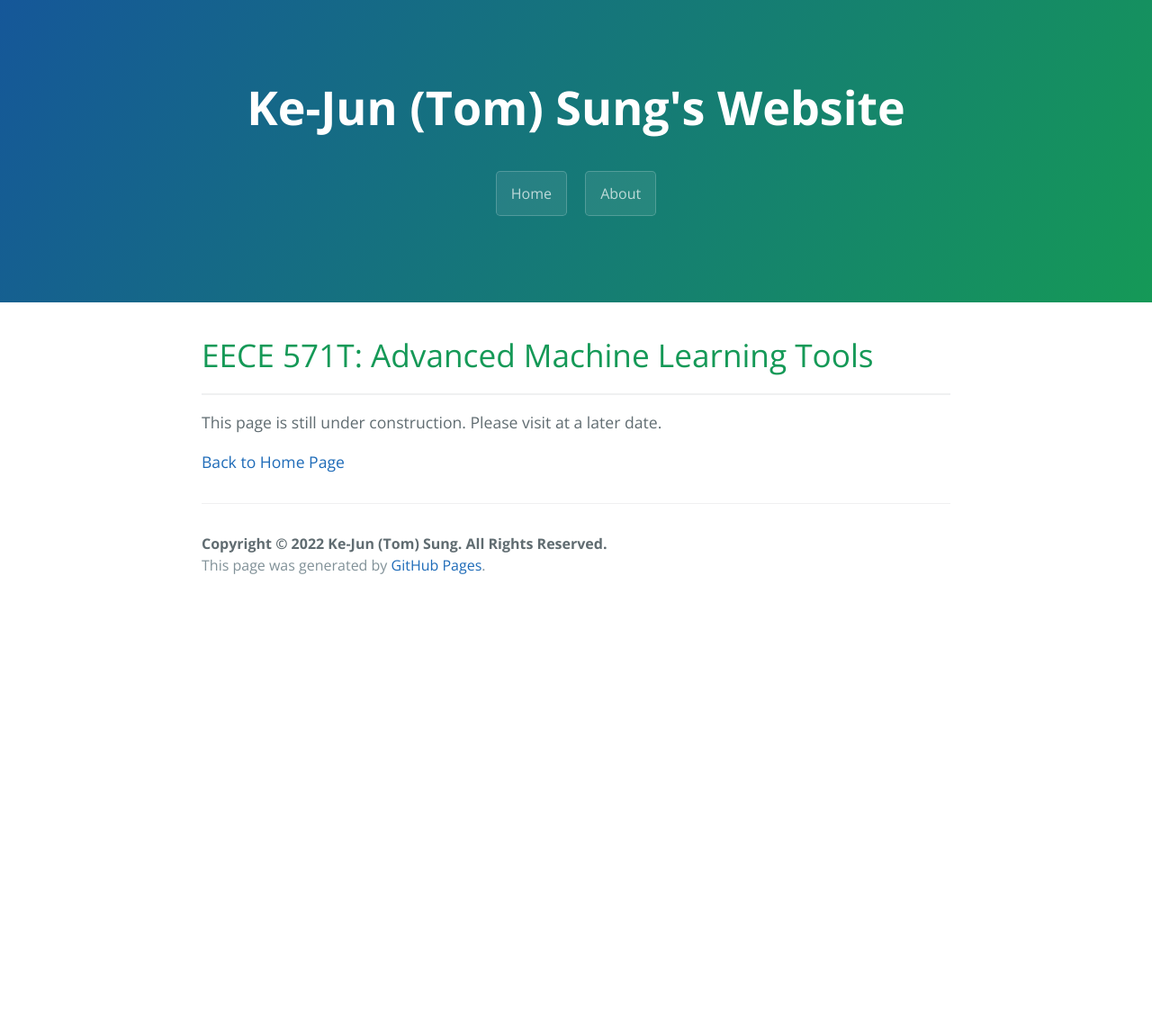
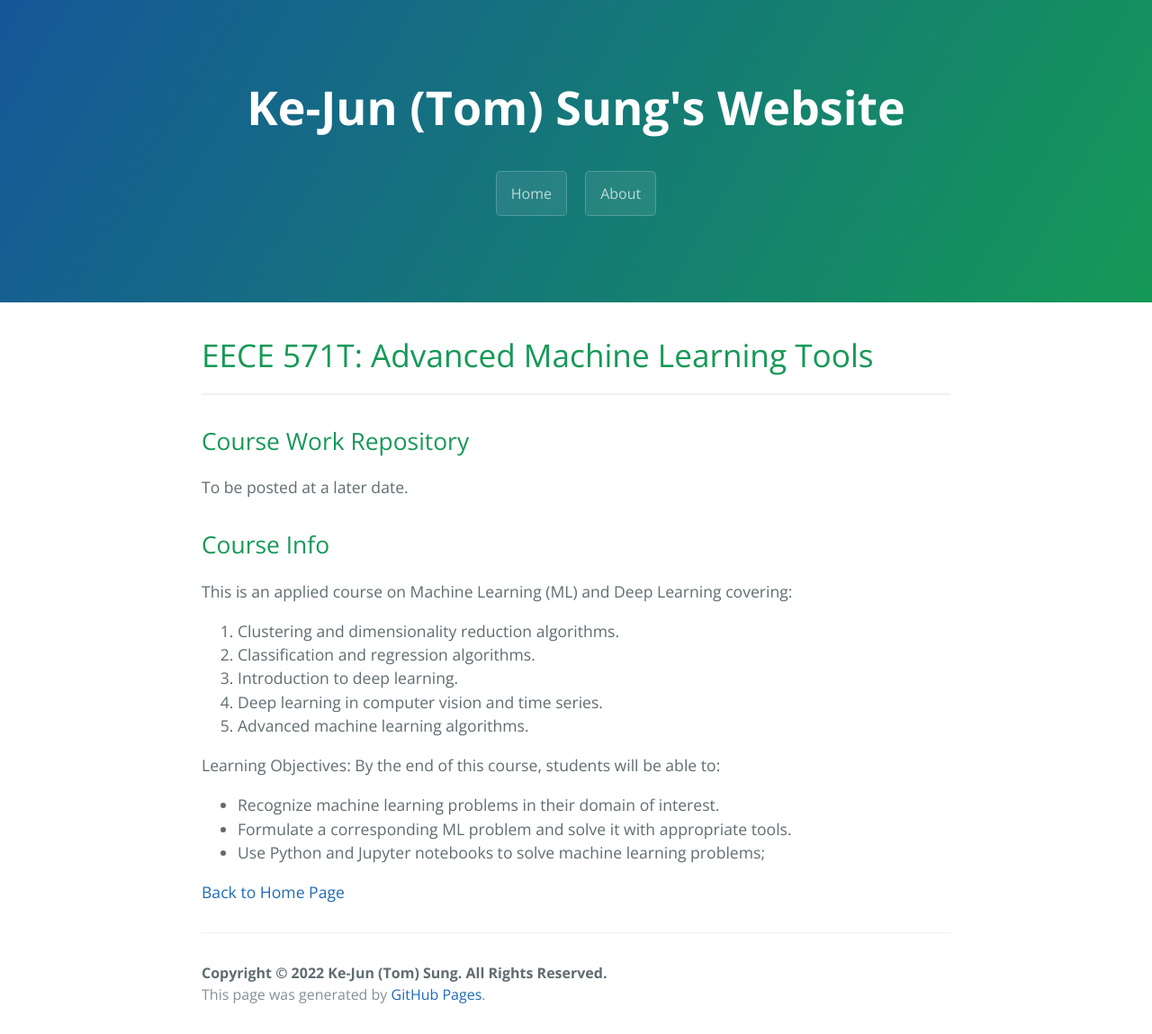
Before and after one commit to tkjsung/tkjsung.github.io, a Jekyll site: the page built from md_files/eece571t.md, in a window 1280 px wide. Shown: the whole page at 90% size. Built offline with Jekyll 4.4.1, drawn with Linux system fonts in a browser that asks for light colours; the repository's description, which GitHub fills in, is left out; before the commit the page ends 900 px from its top, so only the background shows below that.

Commit message:
Updated relevant pages

```diff
--- a/md_files/eece571t.md
+++ b/md_files/eece571t.md
@@ -7,17 +7,28 @@ title: EECE 571T Advanced Machine Learning Tools
 
 * * *
 
-This page is still under construction. Please visit at a later date.
+## Course Work Repository
 
-<!-- ## Course Work Repository -->
+To be posted at a later date.
 
 <!-- Hardware Description Language used is SystemVerilog. -->
 
 <!-- <a href="https://github.com/tkjsung/CPEN311" target="_blank">https://github.com/tkjsung/CPEN311</a> -->
 
-<!-- ## Course Info -->
+## Course Info
 
-<!-- Advanced combinational and sequential electronic system design. Hardware specification, modeling, and simulation using hardware description languages (HDLs) and CAD tools. Design with programmable logic including FPGA’s. Applications include complex state machines, microcontrollers, arithmetic circuits, and interface units. -->
+This is an applied course on Machine Learning (ML) and Deep Learning covering:
+1. Clustering and dimensionality reduction algorithms.
+2. Classification and regression algorithms.
+3. Introduction to deep learning.
+4. Deep learning in computer vision and time series.
+5. Advanced machine learning algorithms.
+
+Learning Objectives:
+By the end of this course, students will be able to:
+* Recognize machine learning problems in their domain of interest.
+* Formulate a corresponding ML problem and solve it with appropriate tools.
+* Use Python and Jupyter notebooks to solve machine learning problems;
 
 
 [Back to Home Page](/md_files/home)
--- a/md_files/home.md
+++ b/md_files/home.md
@@ -9,7 +9,7 @@ title: Home
 
 * * *
 
-For background information about this website, please click on the "About" button or click [here](/md_files/about).
+For background and privacy information about this website, please click on the "About" button or click [here](/md_files/about).
 
 <!-- Welcome to my website. Here you can find my past academic software-related works and side projects that I decide to post on GitHub. Click on the links in the bullet lists to visit their respective pages and repositories. -->
 
```
